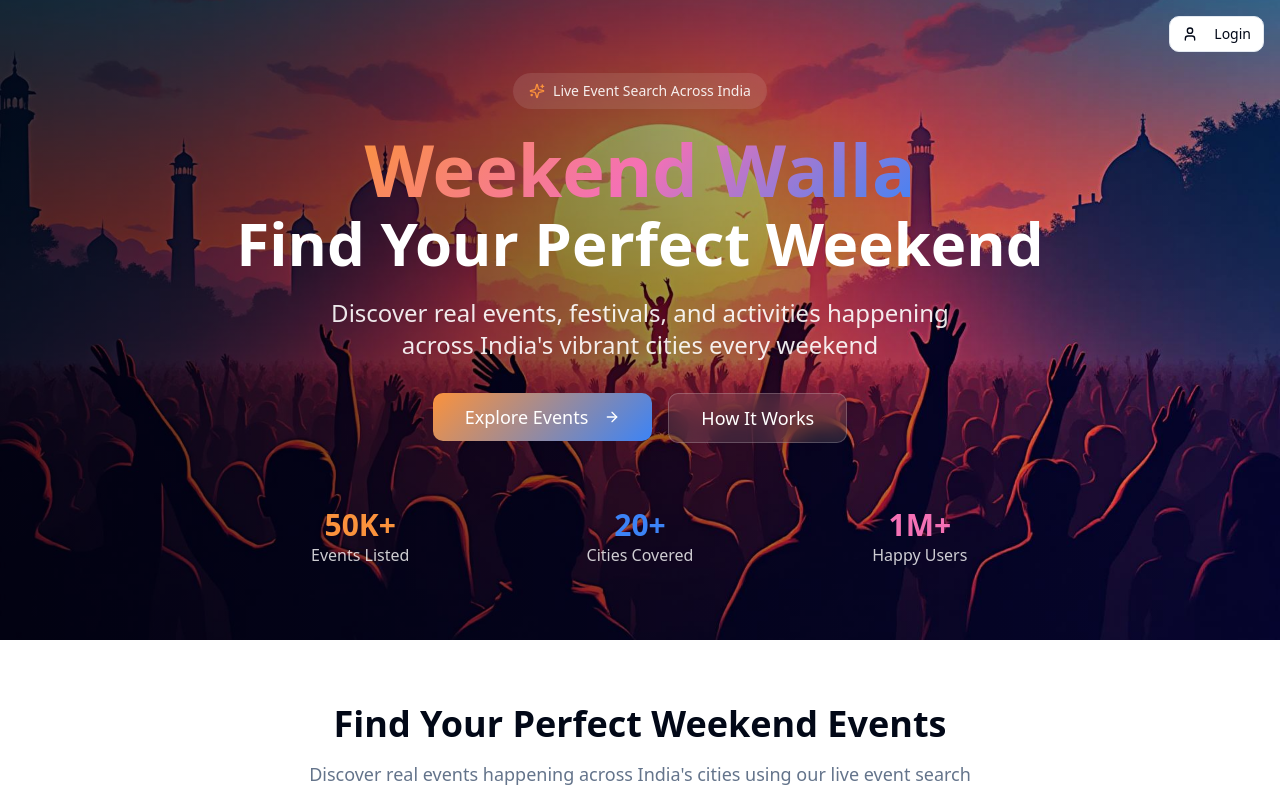
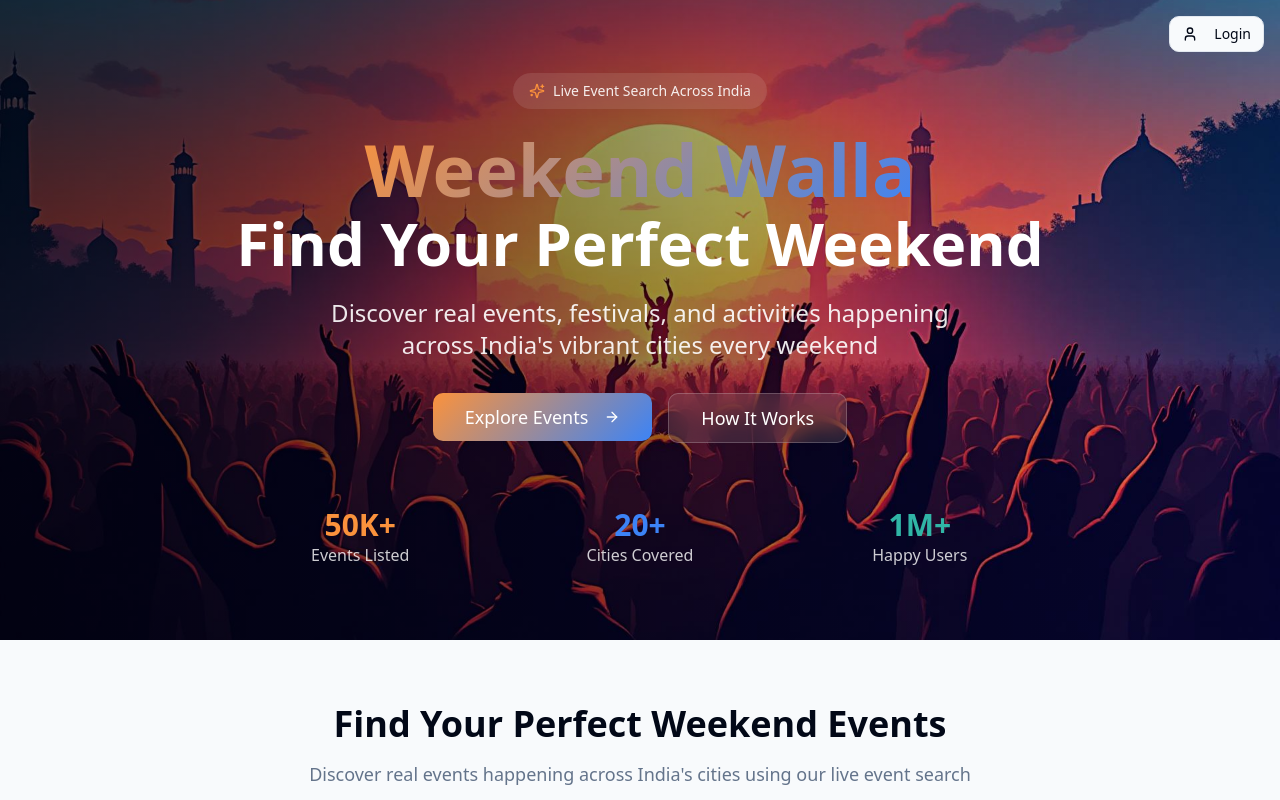
Before and after one commit to yaeboye/cityspark-events, a React (Vite) app: page / in a window 1280 px wide. Shown: the top 800 px of the page. Built offline with nearby package versions, Linux system fonts and the light colour scheme.

Commit message:
Refactor: Adjust website design
Update the website's color scheme to reduce the pinkish tones and minimize excessive white space.

```diff
--- a/src/index.css
+++ b/src/index.css
@@ -8,7 +8,7 @@ All colors MUST be HSL.
 
 @layer base {
   :root {
-    --background: 0 0% 100%;
+    --background: 210 40% 98%;
     --foreground: 222.2 84% 4.9%;
 
     --card: 0 0% 100%;
@@ -24,7 +24,7 @@ All colors MUST be HSL.
     --secondary: 217 91% 60%; /* Deep Indigo */
     --secondary-foreground: 0 0% 100%;
 
-    --accent: 329 86% 70%; /* Vibrant Magenta */
+    --accent: 173 58% 45%; /* Calming Teal */
     --accent-foreground: 0 0% 100%;
 
     --muted: 210 40% 96.1%;
@@ -39,7 +39,7 @@ All colors MUST be HSL.
 
     /* Gradients */
     --gradient-primary: linear-gradient(135deg, hsl(var(--primary)) 0%, hsl(var(--secondary)) 100%);
-    --gradient-sunset: linear-gradient(135deg, hsl(27 96% 61%) 0%, hsl(329 86% 70%) 50%, hsl(217 91% 60%) 100%);
+    --gradient-sunset: linear-gradient(135deg, hsl(27 96% 61%) 0%, hsl(217 91% 60%) 100%);
     --gradient-card: linear-gradient(145deg, hsl(0 0% 100%) 0%, hsl(210 40% 98%) 100%);
 
     /* Shadows */
@@ -115,5 +115,7 @@ All colors MUST be HSL.
 
   body {
     @apply bg-background text-foreground;
+    background-image: var(--gradient-card);
+    background-attachment: fixed;
   }
 }
```
